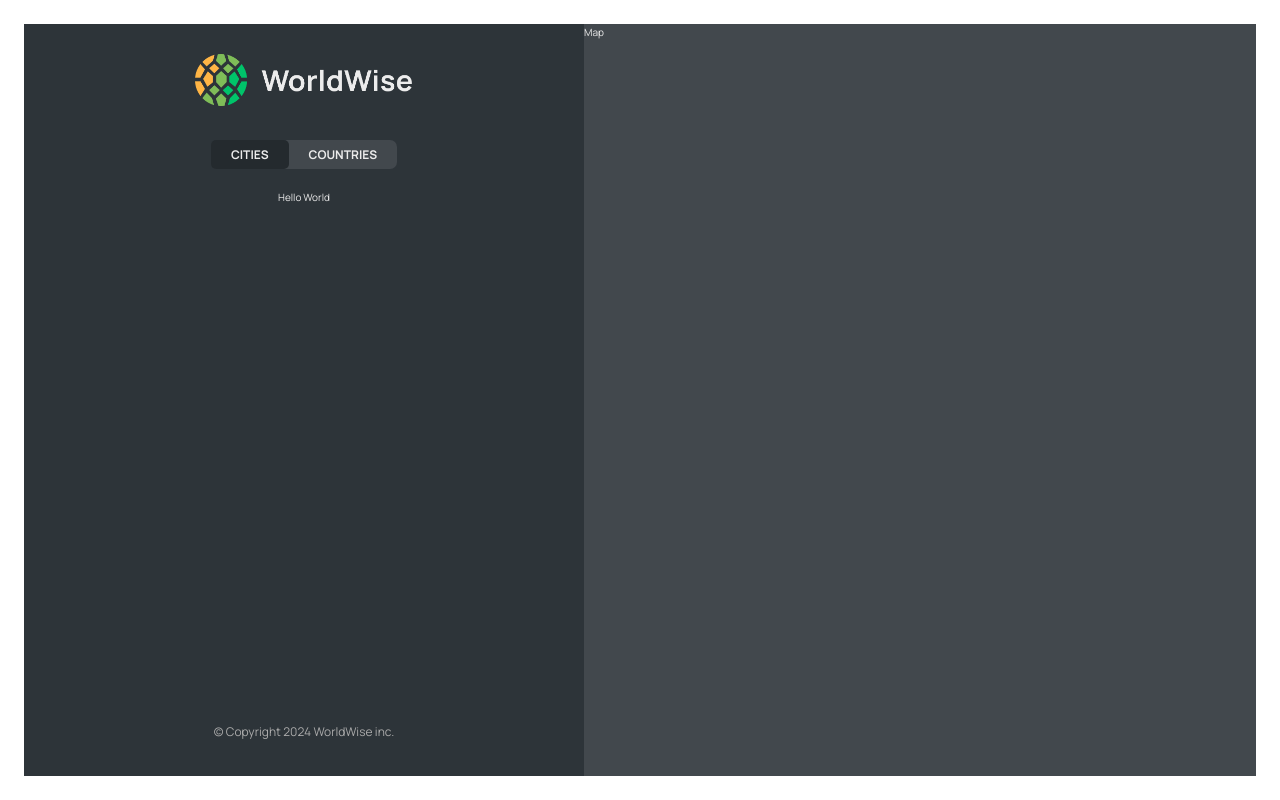
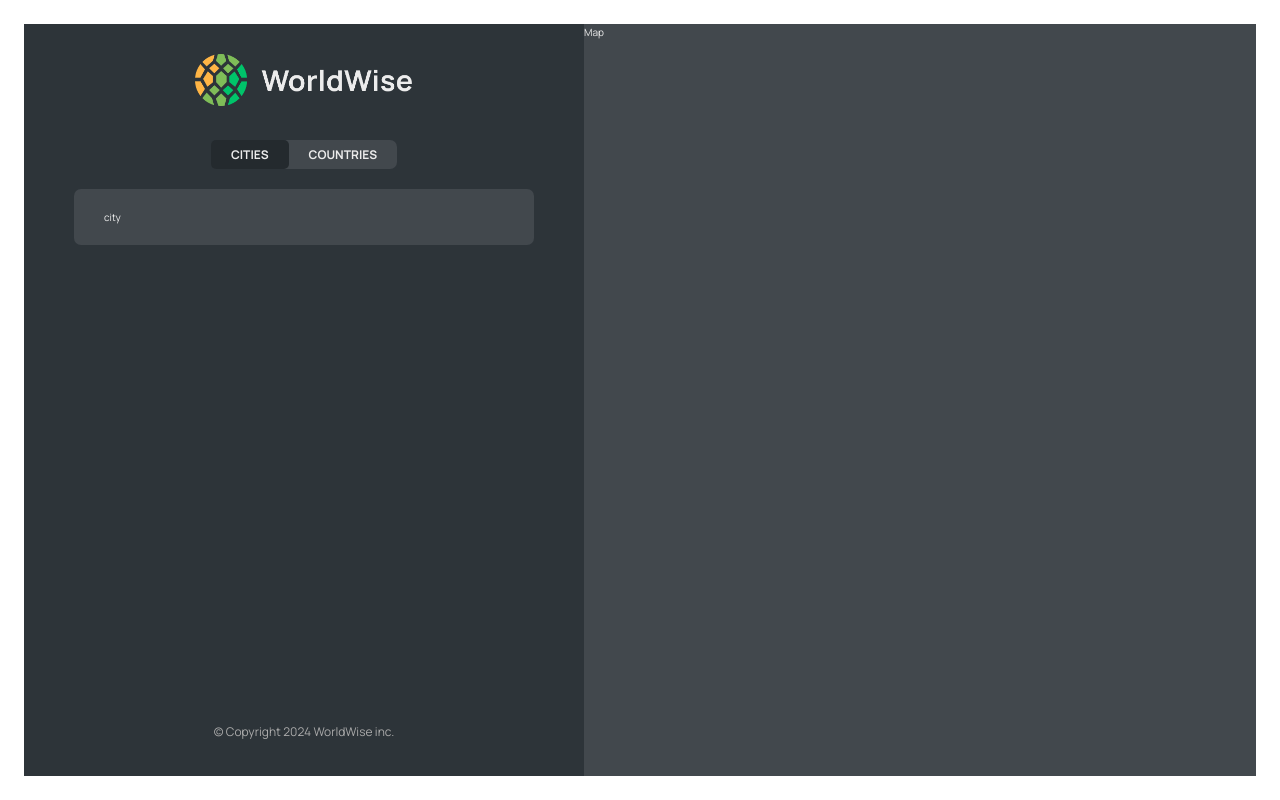
Before and after one commit to Orisabiyi/worldwise, a React (Vite) app: page /app/cities/1 in a window 1280 px wide. Built offline with nearby package versions, Linux system fonts and the light colour scheme; data requests are answered from the project's data file.

Commit message:
revert to the previous state

```diff
--- a/src/App.jsx
+++ b/src/App.jsx
@@ -9,6 +9,7 @@
 import PageNotFound from "./pages/PageNotFound";
 import CityList from "./components/CityList";
 import CountryList from "./components/CountryList";
+import City from "./components/City";
 
 const BASE_URL = "http://localhost:8000";
 
@@ -51,7 +52,7 @@
             path="cities"
             element={<CityList cities={cities} isLoading={isLoading} />}
           />
-          <Route path="cities/:id" element={<p>Hello World</p>} />
+          <Route path="cities/:id" element={<City />} />
 
           <Route
             path="countries"
--- a/src/components/City.jsx
+++ b/src/components/City.jsx
@@ -1,3 +1,4 @@
+import Button from "./Button";
 import styles from "./City.module.css";
 
 const formatDate = (date) =>
@@ -21,7 +22,8 @@
 
   return (
     <div className={styles.city}>
-      <div className={styles.row}>
+      city
+      {/* <div className={styles.row}>
         <h6>City name</h6>
         <h3>
           <span>{emoji}</span> {cityName}
@@ -40,20 +42,20 @@
         </div>
       )}
 
-      <div className={styles.row}>
-        <h6>Learn more</h6>
-        <a
-          href={`https://en.wikipedia.org/wiki/${cityName}`}
-          target="_blank"
-          rel="noreferrer"
-        >
-          Check out {cityName} on Wikipedia &rarr;
-        </a>
-      </div>
+      // <div className={styles.row}>
+      //   <h6>Learn more</h6>
+      //   <a
+      //     href={`https://en.wikipedia.org/wiki/${cityName}`}
+      //     target="_blank"
+      //     rel="noreferrer"
+      //   >
+      //     Check out {cityName} on Wikipedia &rarr;
+      //   </a>
+      // </div>
 
-      <div>
-        <ButtonBack />
-      </div>
+      // <div>
+      //   <Button />
+      // </div> */}
     </div>
   );
 }
```
